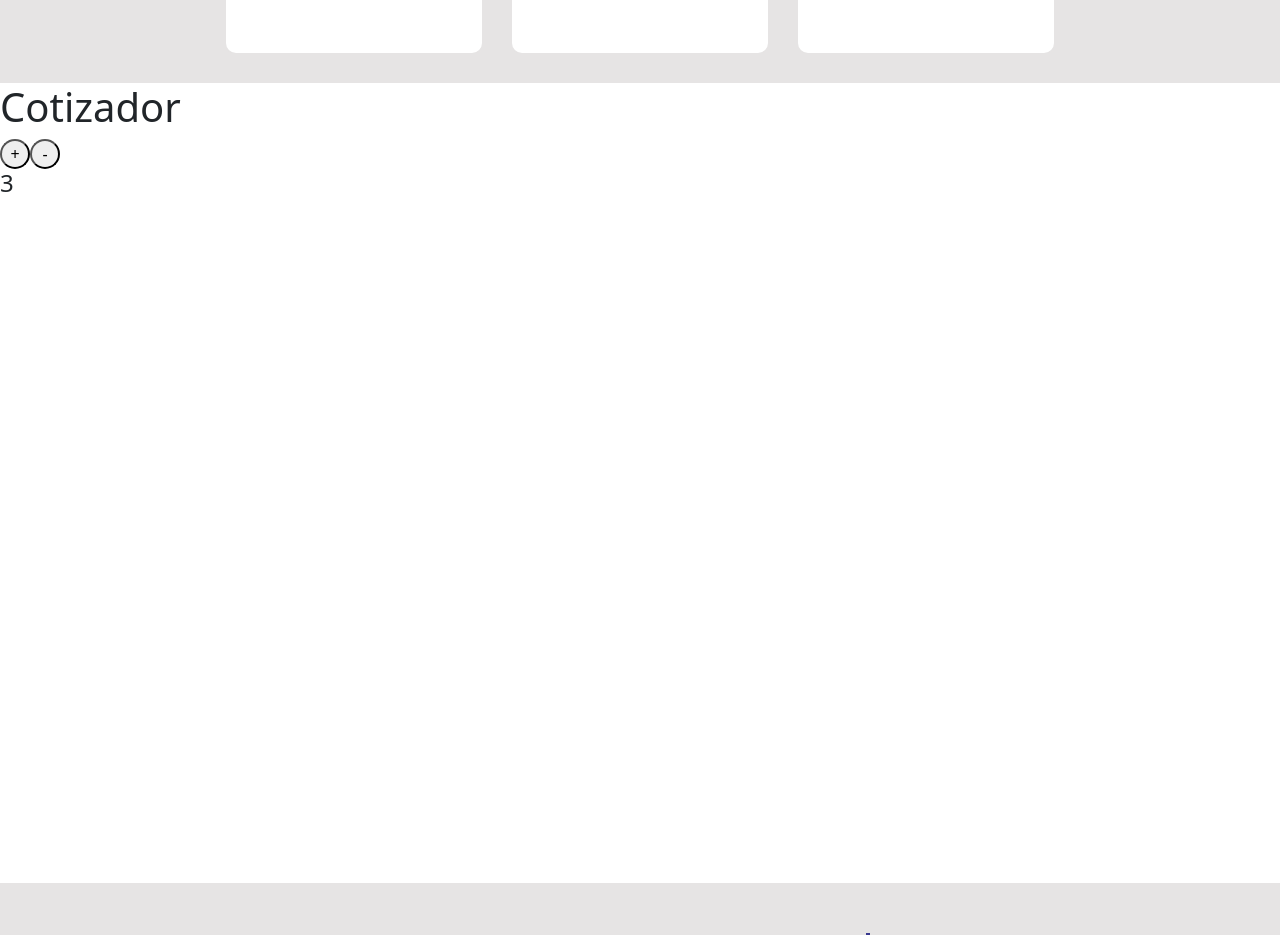
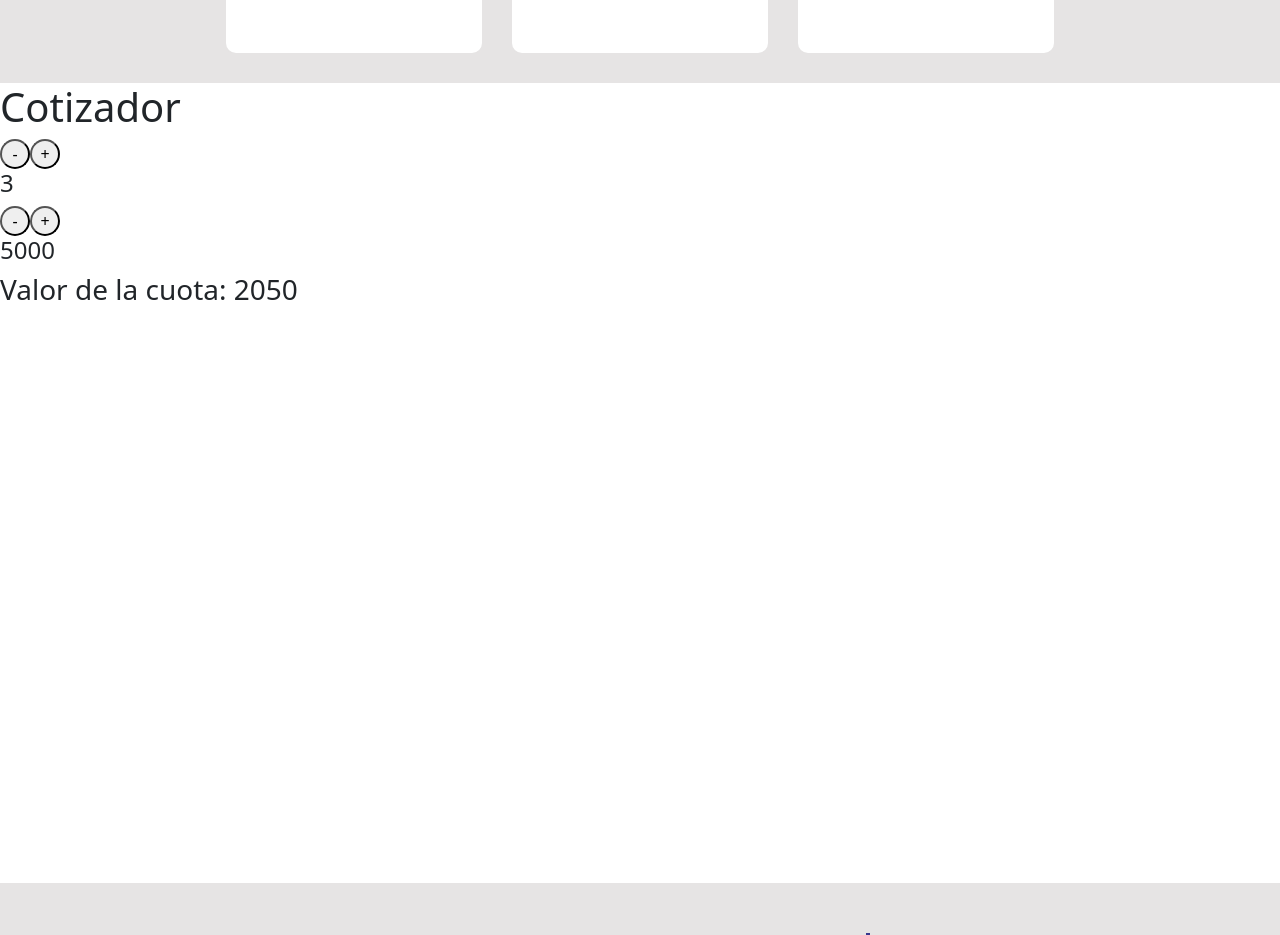
Before and after one commit to Eric9516/mutuo, a React (Create React App) app: page / in a window 1280 px wide. Shown: the part 1820-2755 px from the top of the page. Built offline with nearby package versions, Linux system fonts and the light colour scheme; the HTML template or start-up script is replaced by a standard one.

Commit message:
terminando la funcionalidad del cotizador (falta estilizar)

```diff
--- a/src/App.js
+++ b/src/App.js
@@ -1,16 +1,14 @@
 import React from "react";
 import Navbar from "./components/Navbar";
-import { BrowserRouter as Router} from "react-router-dom";
+import { BrowserRouter as Router } from "react-router-dom";
 import Home from "./pages/Home";
 
 const App = () => {
     return (
-        <>
-            <Router>
-                <Navbar />
-                <Home />
-            </Router>
-        </>
+        <Router>
+            <Navbar />
+            <Home />
+        </Router>
     );
 };
 
--- a/src/components/Cotizador.jsx
+++ b/src/components/Cotizador.jsx
@@ -1,8 +1,13 @@
 import React, { useState } from "react";
 import { StyledCotAll, StyledButton } from "../Styles/StyledCotizador.js";
+import { values } from "./Values.js";
 
 const Cotizador = () => {
     const [cuotas, setCuotas] = useState(3);
+    const [cantidad, setCantidad] = useState(5000);
+
+    const valor = values.find((item) => item.amount === cantidad);
+    const valores = valor.quotes;
 
     const sumar = () => {
         setCuotas(cuotas + 3);
@@ -14,12 +19,25 @@ const Cotizador = () => {
         cuotas === 3 ? setCuotas(3) : restar();
     };
 
+    const masCantidad = () => {
+        setCantidad(cantidad + 5000);
+        cantidad === 100000 ? setCantidad(100000) : masCantidad();
+    };
+    const menosCantidad = () => {
+        setCantidad(cantidad - 5000);
+        cantidad === 5000 ? setCantidad(5000) : menosCantidad();
+    };
+
     return (
         <StyledCotAll id="cotizador">
             <h1>Cotizador</h1>
+            <StyledButton onClick={restar}>-</StyledButton>
             <StyledButton onClick={sumar}>+</StyledButton>
-            <StyledButton onClick={restar}>-</StyledButton>
             <h4>{cuotas}</h4>
+            <StyledButton onClick={menosCantidad}>-</StyledButton>
+            <StyledButton onClick={masCantidad}>+</StyledButton>
+            <h4>{cantidad}</h4>
+            <h3>Valor de la cuota: {valores[cuotas]}</h3>
         </StyledCotAll>
     );
 };
--- /dev/null
+++ b/src/components/Values.js
@@ -0,0 +1,181 @@
+export const values = [
+    {
+        amount: 5000,
+        quotes: {
+            3: 2050,
+            6: 1150,
+            9: 850,
+            12: 750,
+        },
+    },
+    {
+        amount: 10000,
+        quotes: {
+            3: 4050,
+            6: 2350,
+            9: 1650,
+            12: 1500,
+        },
+    },
+    {
+        amount: 15000,
+        quotes: {
+            3: 6100,
+            6: 3550,
+            9: 2500,
+            12: 2250,
+        },
+    },
+    {
+        amount: 20000,
+        quotes: {
+            3: 8100,
+            6: 4700,
+            9: 3350,
+            12: 3000,
+        },
+    },
+    {
+        amount: 25000,
+        quotes: {
+            3: 10150,
+            6: 5900,
+            9: 4200,
+        },
+    },
+    {
+        amount: 30000,
+        quotes: {
+            3: 12150,
+            6: 7050,
+            9: 5000,
+            12: 5250,
+        },
+    },
+    {
+        amount: 35000,
+        quotes: {
+            3: 14200,
+            6: 8250,
+            9: 5850,
+            12: 5250,
+        },
+    },
+    {
+        amount: 40000,
+        quotes: {
+            3: 16200,
+            6: 9400,
+            9: 6700,
+            12: 6000,
+        },
+    },
+    {
+        amount: 45000,
+        quotes: {
+            3: 18250,
+            6: 10600,
+            9: 7550,
+            12: 6750,
+        },
+    },
+    {
+        amount: 50000,
+        quotes: {
+            3: 20250,
+            6: 11750,
+            9: 8350,
+            12: 7500,
+        },
+    },
+    {
+        amount: 55000,
+        quotes: {
+            3: 22300,
+            6: 12950,
+            9: 9200,
+            12: 8250,
+        },
+    },
+    {
+        amount: 60000,
+        quotes: {
+            3: 24300,
+            6: 14100,
+            9: 10000,
+            12: 9000,
+        },
+    },
+    {
+        amount: 65000,
+        quotes: {
+            3: 26350,
+            6: 15300,
+            9: 10900,
+            12: 9750,
+        },
+    },
+    {
+        amount: 70000,
+        quotes: {
+            3: 28350,
+            6: 16450,
+            9: 11700,
+            12: 10500,
+        },
+    },
+    {
+        amount: 75000,
+        quotes: {
+            3: 30400,
+            6: 17650,
+            9: 12550,
+            12: 11250,
+        },
+    },
+    {
+        amount: 80000,
+        quotes: {
+            3: 32400,
+            6: 18800,
+            9: 13350,
+            12: 12000,
+        },
+    },
+    {
+        amount: 85000,
+        quotes: {
+            3: 34450,
+            6: 20000,
+            9: 14200,
+            12: 12750,
+        },
+    },
+    {
+        amount: 90000,
+        quotes: {
+            3: 36450,
+            6: 21150,
+            9: 15050,
+            12: 13500,
+        },
+    },
+    {
+        amount: 95000,
+        quotes: {
+            3: 38500,
+            6: 22350,
+            9: 15900,
+            12: 14250,
+        },
+    },
+    {
+        amount: 100000,
+        quotes: {
+            3: 40500,
+            6: 23500,
+            9: 16700,
+            12: 15000,
+        },
+    },
+];
```
Also changed, not shown: src/pages/SignUp.jsx (deleted, +0 -7 lines).
